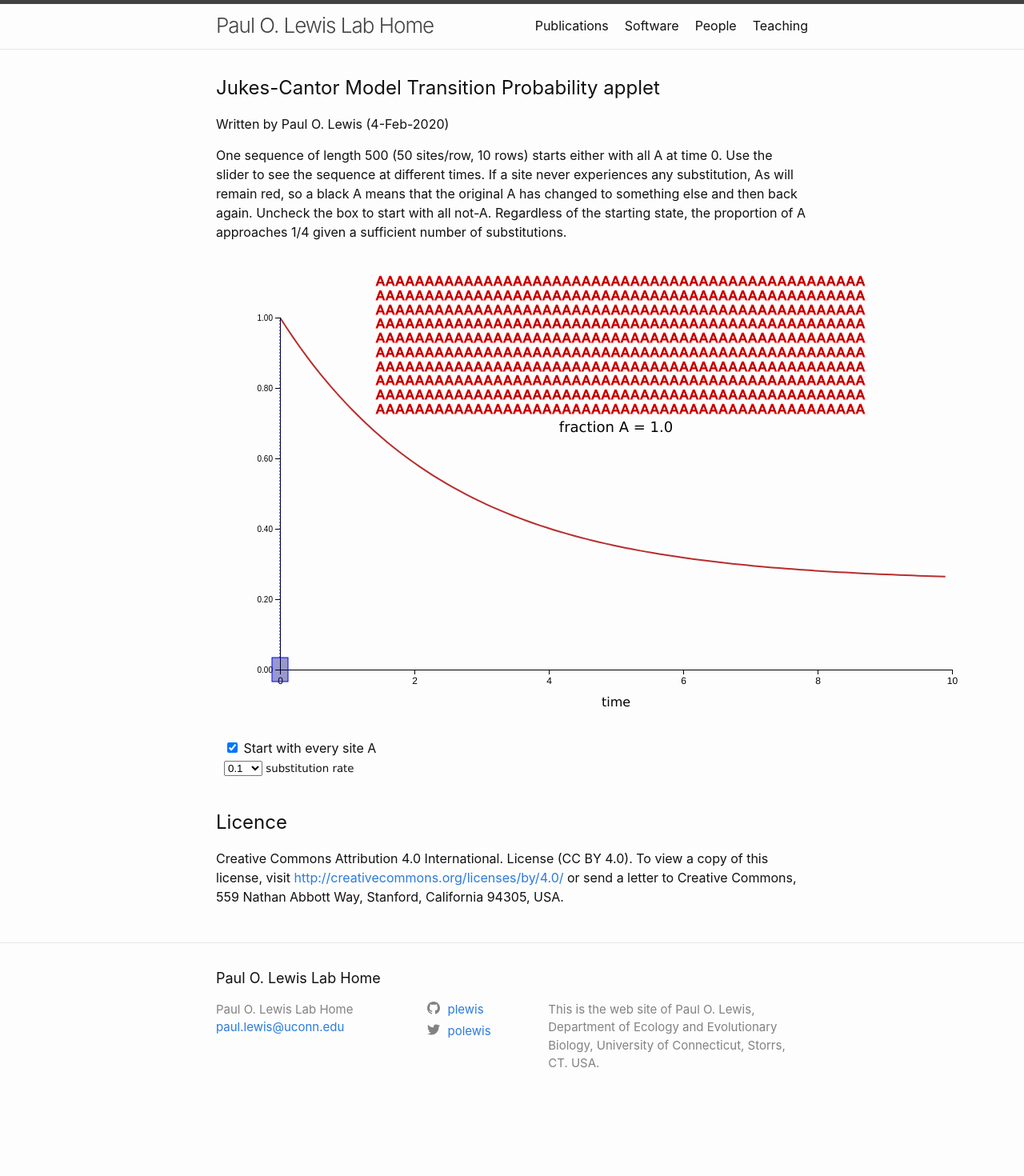
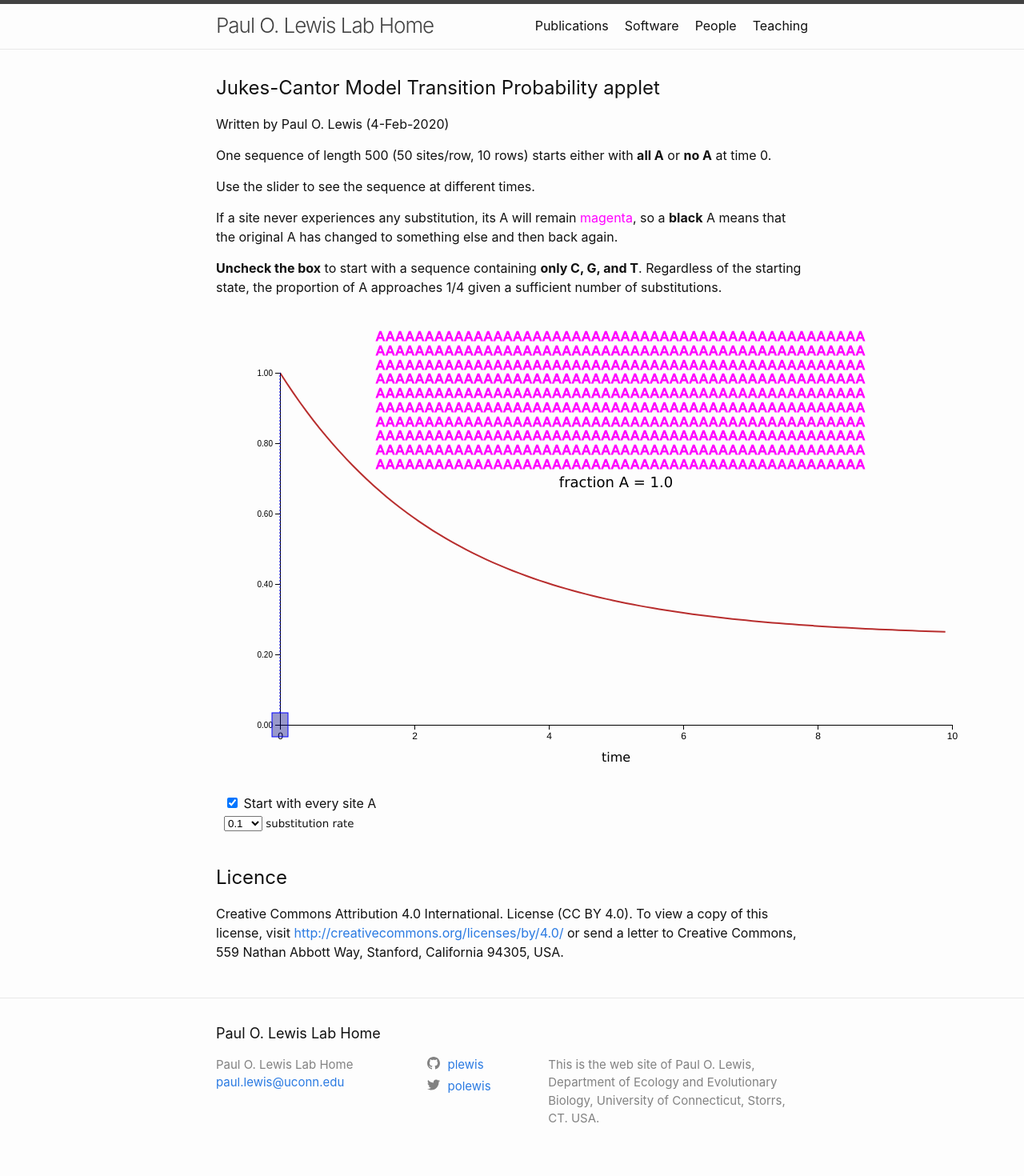
Before and after one commit to plewis/plewis.github.io, a Jekyll site: the page built from applets/transition-probability.md, in a window 1280 px wide. Shown: the whole page at 80% size. Built offline with Jekyll 4.4.1, drawn with Linux system fonts in a browser that asks for light colours; before the commit the page ends 1401 px from its top, so only the background shows below that.

Commit message:
fixed bug in applet

```diff
--- a/applets/transition-probability.md
+++ b/applets/transition-probability.md
@@ -7,8 +7,13 @@ permalink: /applets/jc-transition-probabilities/
 ## Jukes-Cantor Model Transition Probability applet
 Written by Paul O. Lewis (4-Feb-2020)
 
-One sequence of length 500 (50 sites/row, 10 rows) starts either with all A at time 0.
-Use the slider to see the sequence at different times. If a site never experiences any substitution, As will remain red, so a black A means that the original A has changed to something else and then back again. Uncheck the box to start with all not-A. Regardless of the starting state, the proportion of A approaches 1/4 given a sufficient number of substitutions.
+One sequence of length 500 (50 sites/row, 10 rows) starts either with **all A** or **no A** at time 0.
+
+Use the slider to see the sequence at different times.
+
+If a site never experiences any substitution, its A will remain <span style="color:magenta">magenta</span>, so a **black** A means that the original A has changed to something else and then back again.
+
+**Uncheck the box** to start with a sequence containing **only C, G, and T**. Regardless of the starting state, the proportion of A approaches 1/4 given a sufficient number of substitutions.
 
 <div id="arbitrary"></div>
 <div id="details"></div>
@@ -50,7 +55,7 @@ Use the slider to see the sequence at different times. If a site never experienc
     var tmax = 10;          // maximum time along x-axis
     var nincr = 200;        // number of points that slider can visit along x-axis
     var tincr = tmax/nincr; // amount by which t changes each increment
-    //console.log("tincr = " + tincr);
+    console.log("tincr = " + tincr);
 
     // Select DIV element already created (see above) to hold SVG
     var plot_div = d3.select("div#arbitrary");
@@ -191,7 +196,7 @@ Use the slider to see the sequence at different times. If a site never experienc
     var nucleotide_text_height = 16;
     var nucleotide_text_height_pixels = nucleotide_text_height + "px";
     var base_lookup = ["A", "C", "G", "T"];
-    var base_color  = ["red", "blue", "green", "gray", "black", "blue", "green", "gray"];
+    var base_color  = ["magenta", "orange", "green", "gray", "black", "orange", "green", "gray"];
     var nrows = 10;
     var ncols = 50;
     var xseqs0 = 200;
@@ -307,6 +313,7 @@ Use the slider to see the sequence at different times. If a site never experienc
         .attr("class", "nucleotide")
         .attr("x", function(d) {return seqxscale(d.x)})
         .attr("y", function(d) {return seqyscale(d.y)})
+        .attr("fill", function(d) {return base_color[d.color]})
         .attr("stroke", function(d) {return base_color[d.color]})
         .style("pointer-events", "none")   // don't intercept drag events
         .attr("font-family", "Verdana")
@@ -381,6 +388,7 @@ Use the slider to see the sequence at different times. If a site never experienc
             copyDataForTime(t);
             sequences_group.selectAll("text.nucleotide")
                 .data(seqdata)
+                .attr("fill", function(d) {return base_color[d.color]})
                 .attr("stroke", function(d) {return base_color[d.color]})
                 .text(function(d) {return base_lookup[d.base]});
             vertical_dotted_line
@@ -410,6 +418,7 @@ Use the slider to see the sequence at different times. If a site never experienc
             copyDataForTime(time);
             sequences_group.selectAll("text.nucleotide")
                 .data(seqdata)
+                .attr("fill", function(d) {return base_color[d.color]})
                 .attr("stroke", function(d) {return base_color[d.color]})
                 .text(function(d) {return base_lookup[d.base]});
             d3.select(this).classed("dragging", false);
@@ -437,6 +446,7 @@ Use the slider to see the sequence at different times. If a site never experienc
         copyDataForTime(time);
         sequences_group.selectAll("text.nucleotide")
             .data(seqdata)
+            .attr("fill", function(d) {return base_color[d.color]})
             .attr("stroke", function(d) {return base_color[d.color]})
             .text(function(d) {return base_lookup[d.base]});
         vertical_dotted_line
@@ -480,6 +490,7 @@ Use the slider to see the sequence at different times. If a site never experienc
         copyDataForTime(time);
         sequences_group.selectAll("text.nucleotide")
             .data(seqdata)
+            .attr("fill", function(d) {return base_color[d.color]})
             .attr("stroke", function(d) {return base_color[d.color]})
             .text(function(d) {return base_lookup[d.base]});
         vertical_dotted_line
```
Also changed, not shown: other parts of applets/transition-probability.md (+7 -6 lines), phylogenetics/python.md (+35 -32 lines), 2 other files.
